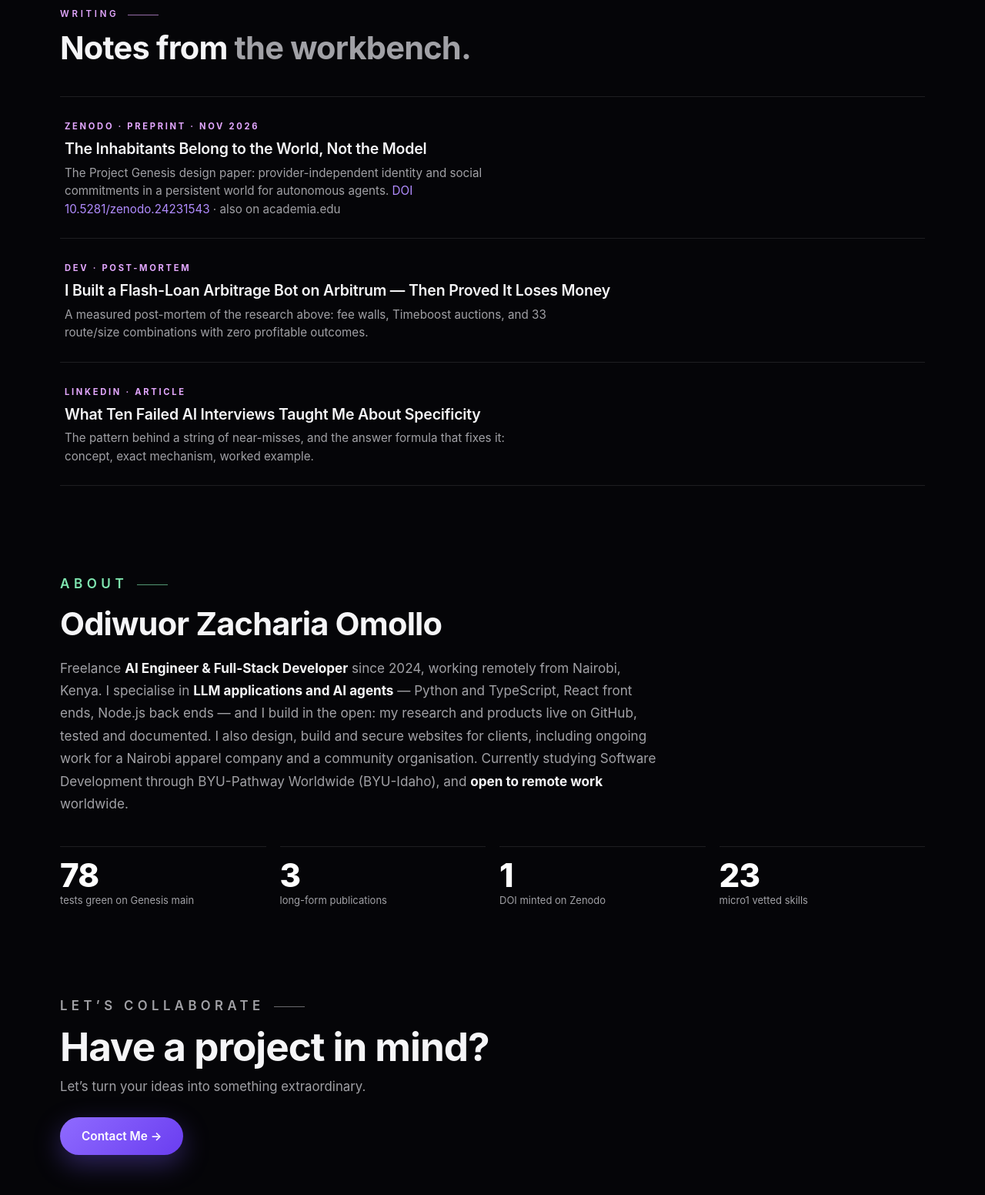
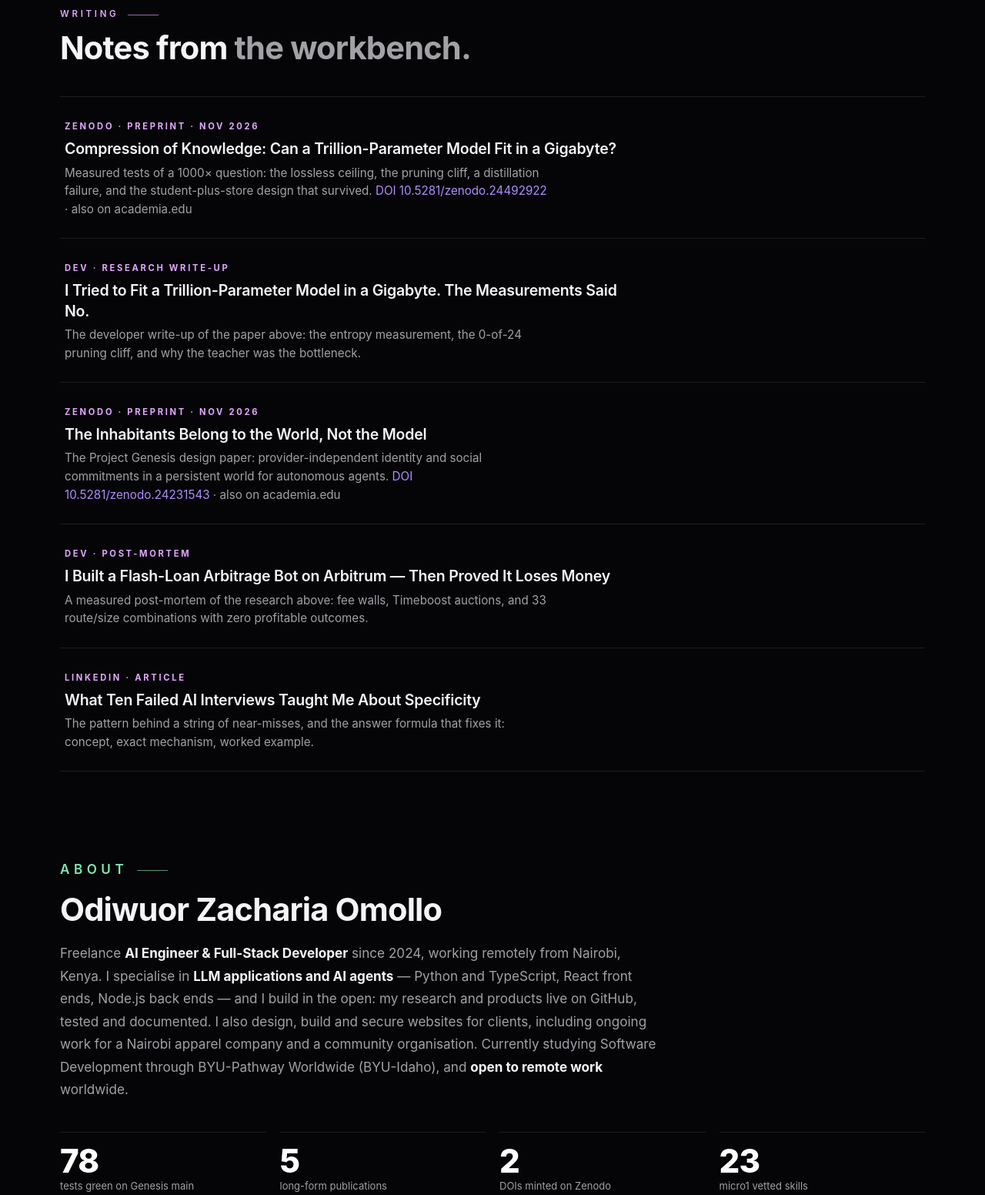
Before and after one commit to omollohzack/omollohzack.github.io, a plain HTML site: page index.html in a window 1280 px wide. Shown: the part 2040-3592 px from the top of the page at 77% size. Drawn offline with Linux system fonts and the light colour scheme.

Commit message:
Add Compression of Knowledge paper + dev.to write-up; stats 5 publications, 2 DOIs

```diff
--- a/index.html
+++ b/index.html
@@ -326,6 +326,16 @@
     <p class="kicker">Writing<span class="rule"></span></p>
     <h2>Notes from <span class="dim">the workbench.</span></h2>
     <div class="pubs">
+      <a class="pub" href="https://doi.org/10.5281/zenodo.24492922" target="_blank" rel="noopener">
+        <span class="venue">Zenodo &middot; Preprint &middot; Nov 2026</span>
+        <h3>Compression of Knowledge: Can a Trillion-Parameter Model Fit in a Gigabyte?</h3>
+        <p>Measured tests of a 1000&times; question: the lossless ceiling, the pruning cliff, a distillation failure, and the student-plus-store design that survived. <span class="doi">DOI 10.5281/zenodo.24492922</span> · also on academia.edu</p>
+      </a>
+      <a class="pub" href="https://dev.to/omollohzack/i-tried-to-fit-a-trillion-parameter-model-in-a-gigabyte-the-measurements-said-no-462" target="_blank" rel="noopener">
+        <span class="venue">DEV &middot; Research write-up</span>
+        <h3>I Tried to Fit a Trillion-Parameter Model in a Gigabyte. The Measurements Said No.</h3>
+        <p>The developer write-up of the paper above: the entropy measurement, the 0-of-24 pruning cliff, and why the teacher was the bottleneck.</p>
+      </a>
       <a class="pub" href="https://doi.org/10.5281/zenodo.24231543" target="_blank" rel="noopener">
         <span class="venue">Zenodo &middot; Preprint &middot; Nov 2026</span>
         <h3>The Inhabitants Belong to the World, Not the Model</h3>
@@ -350,8 +360,8 @@
     <p>Freelance <strong>AI Engineer &amp; Full-Stack Developer</strong> since 2024, working remotely from Nairobi, Kenya. I specialise in <strong>LLM applications and AI agents</strong> — Python and TypeScript, React front ends, Node.js back ends — and I build in the open: my research and products live on GitHub, tested and documented. I also design, build and secure websites for clients, including ongoing work for a Nairobi apparel company and a community organisation. Currently studying Software Development through BYU-Pathway Worldwide (BYU-Idaho), and <strong>open to remote work</strong> worldwide.</p>
     <div class="stats">
       <div class="stat"><span class="n">78</span><span class="t">tests green on Genesis main</span></div>
-      <div class="stat"><span class="n">3</span><span class="t">long-form publications</span></div>
-      <div class="stat"><span class="n">1</span><span class="t">DOI minted on Zenodo</span></div>
+      <div class="stat"><span class="n">5</span><span class="t">long-form publications</span></div>
+      <div class="stat"><span class="n">2</span><span class="t">DOIs minted on Zenodo</span></div>
       <div class="stat"><span class="n">23</span><span class="t">micro1 vetted skills</span></div>
     </div>
   </section>
```
